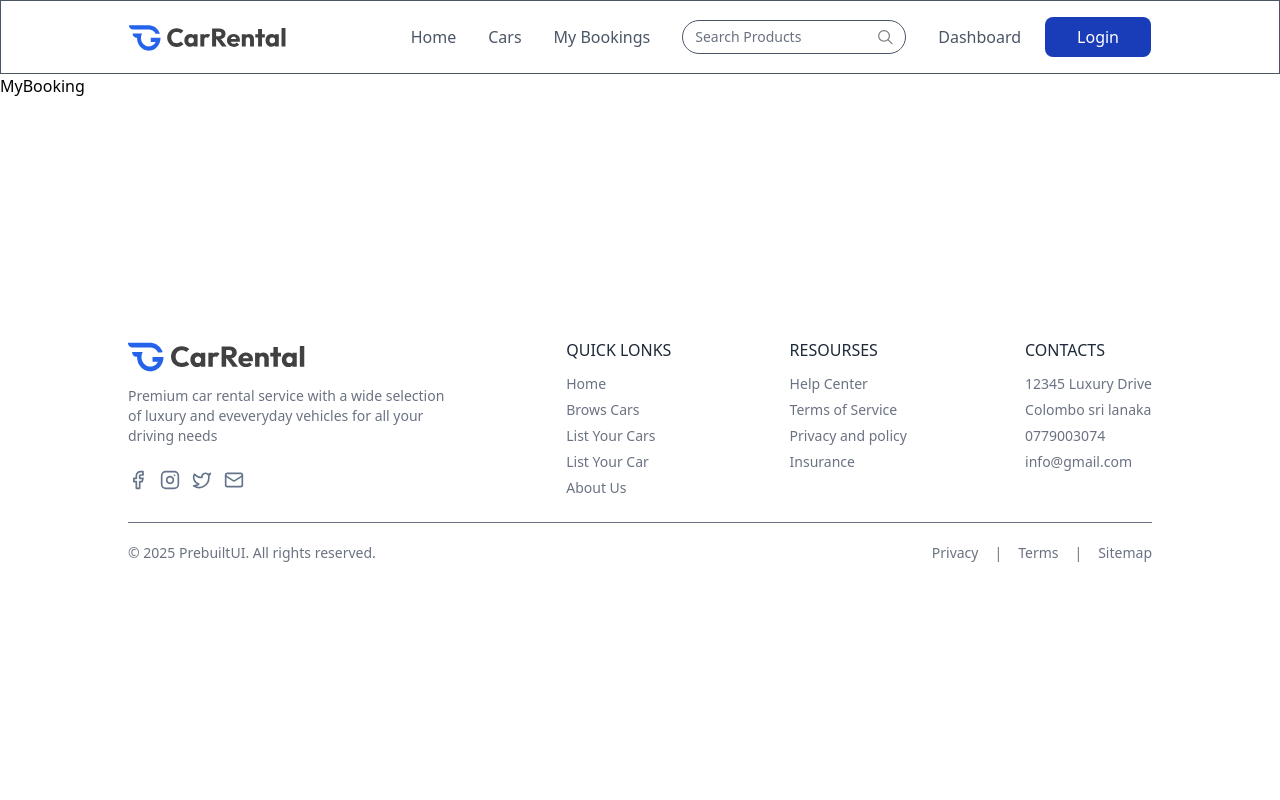
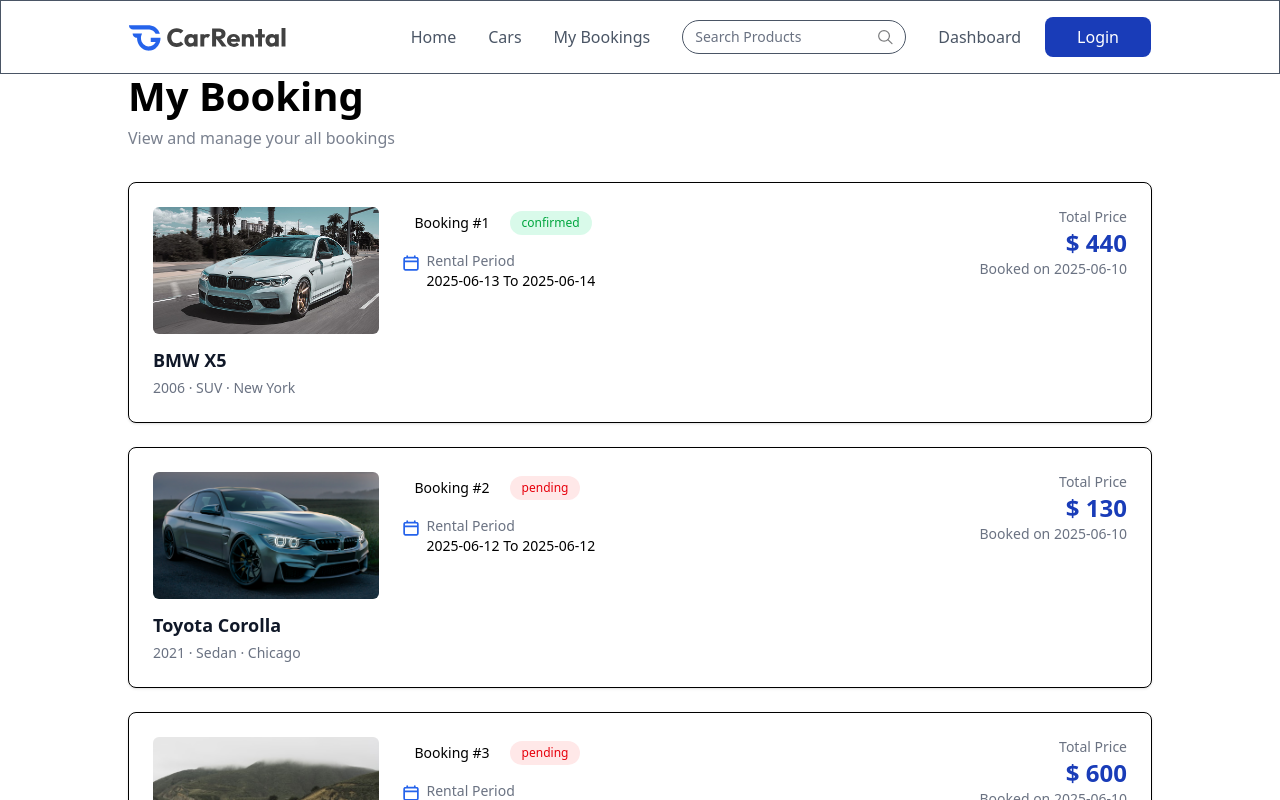
Before and after one commit to alasaneeth/car-rental-mern-application, a React (Vite) app in the folder frontend/: page /my-bookings in a window 1280 px wide. Shown: the top 800 px of the page. Built offline with nearby package versions, Linux system fonts and the light colour scheme.

Commit message:
Feat: Created My Booking Component

```diff
--- a/frontend/src/pages/MyBooking.jsx
+++ b/frontend/src/pages/MyBooking.jsx
@@ -1,8 +1,69 @@
-import React from 'react'
+import React, { useEffect, useState } from 'react'
+import { assets, dummyMyBookingsData } from '../assets/assets';
+import Title from '../components/Title';
 
 const MyBooking = () => {
+  const [bookings, setBooking] = useState([]);
+    const currency = import.meta.env.VITE_CURRENCY;
+
+
+  const fetchBooking = async () => {
+      setBooking(dummyMyBookingsData);
+  }
+
+  useEffect(()=> {
+    fetchBooking();
+  },[])
+
   return (
-    <div>MyBooking</div>
+    <div className='px-6 md:px-16 lg:px-24 xl:px-32 2xl:px-48 text-sm max-w-7xl mx-auto'>
+      <Title title="My Booking" subTitle="View and manage your all bookings" align="left"/>
+
+      <div className='space-y-6 mt-8'>
+        {bookings.map((booking,index) => (
+          <div key={booking._id} className='grid grid-cols-1 md:grid-cols-4 gap-6 p-6 border border-borderColor rounded-lg bg-white shadow-sm hover:shadow-md transition-shadow duration-200'>
+
+            {/* Car Image + Basic Info */}
+            <div className='md:col-span-1'>
+              <div className='rounded-md overflow-hidden mb-3'>
+                <img
+                  src={booking.car.image}
+                  alt={`${booking.car.brand} ${booking.car.model}`}
+                  className='w-full h-auto aspect-video object-cover transition-transform duration-300 hover:scale-105'
+                />
+              </div>
+              <p className='text-lg font-semibold text-gray-900'>{booking.car.brand} {booking.car.model}</p>
+              <p className='text-gray-500 text-sm mt-1'>{booking.car.year} · {booking.car.category} · {booking.car.location}</p>
+            </div>
+
+            <div className='md:col-span-2'>
+              <div className='flex items-center gap-2'>
+                <p className='px-3 py-1.5 bg-blend-lighten rounded'>Booking #{index + 1}</p>
+                <p className={`px-3 py-1 text-xs rounded-full ${booking.status === "confirmed" ? 'bg-green-400/15 text-green-600'  : 'bg-red-400/15 text-red-600'
+                }`}>{booking.status}</p>
+              </div>
+
+              <div className='flex items-start gap-2 mt-3'>
+                <img src={assets.calendar_icon_colored} alt='' className='w-4 h-4 mt-1'/>
+                <div>
+                  <p className='text-gray-500'>Rental Period</p>
+                  <p>{booking.pickupDate.split('T')[0]} To {booking.returnDate.split('T')[0]}</p>
+                </div>
+              </div>
+
+
+            </div>
+             <div className='md:col-span-1 flex flex-col justify-between gap-6'>
+                <div className='text-sm text-gray-500 text-right'>
+                  <p>Total Price</p>
+                  <h1 className='text-2xl font-semibold text-blue-800'>{currency} {booking.price}</h1>
+                  <p>Booked on {booking.createdAt.split('T')[0]}</p>
+                </div>
+              </div>
+          </div>
+        ))}
+      </div>
+    </div>
   )
 }
 
```
